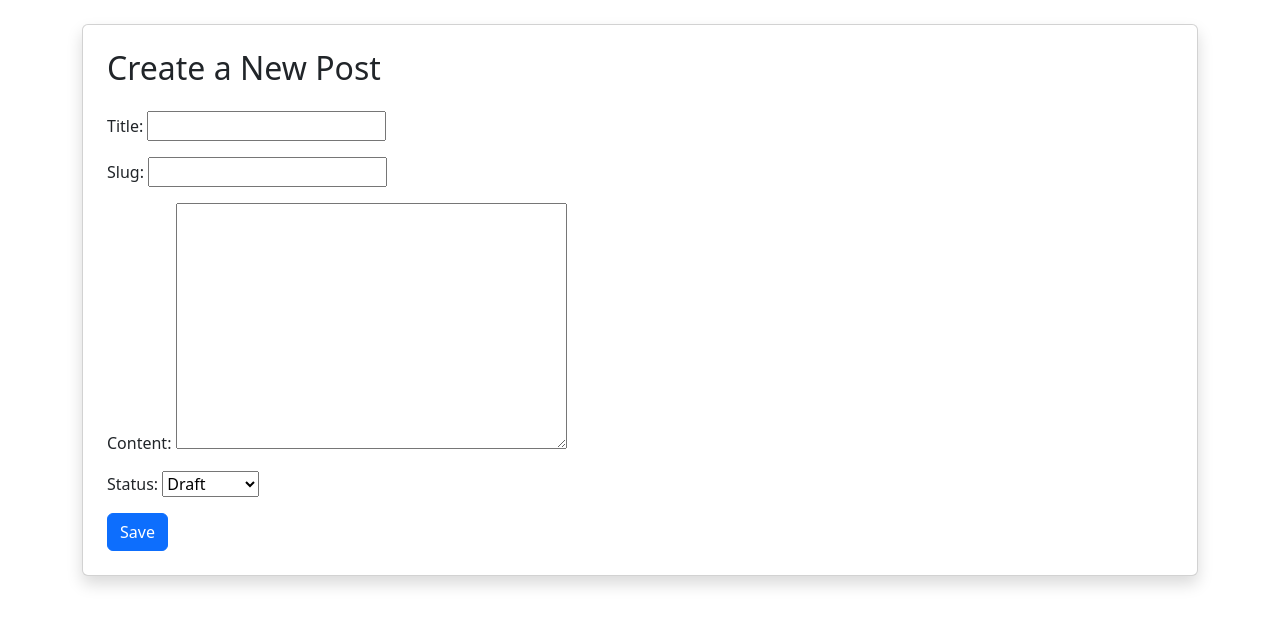
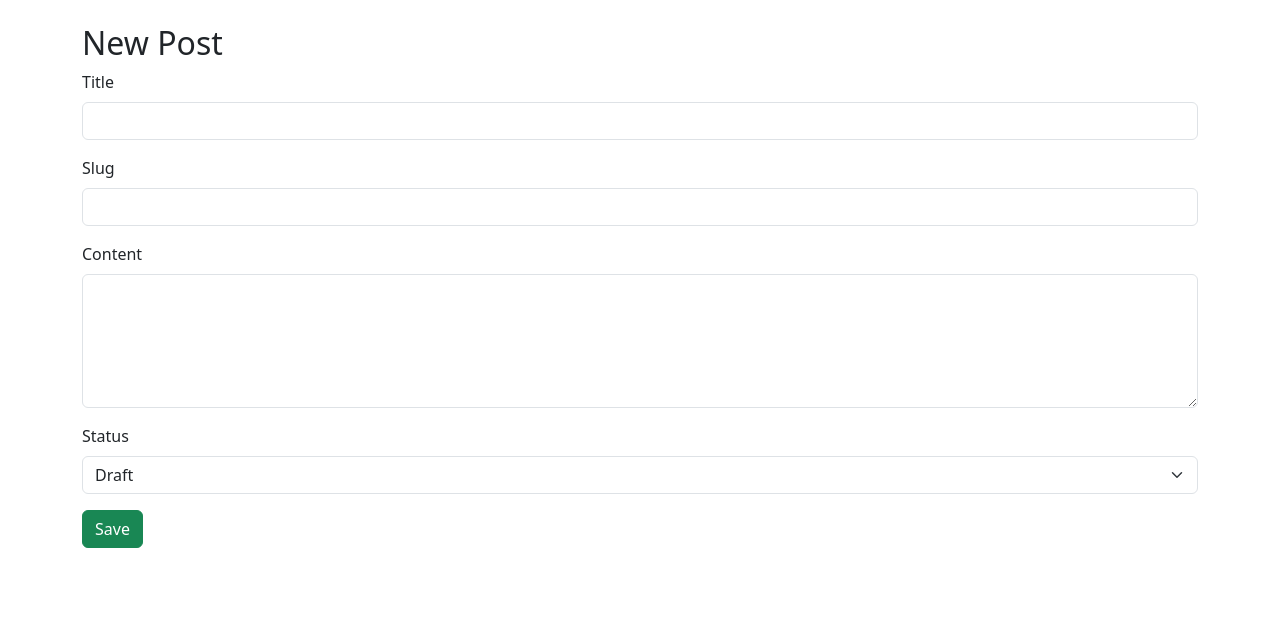
Before and after one commit to reza-khalili-dev/django-blog, a Django app: page /post/new/ in a window 1280 px wide. Shown: the part 56-682 px from the top of the page. Run offline with Django 5.2, Linux system fonts and the light colour scheme; the visitor is signed in with stand-in values (Sample User, id 1).

Commit message:
Add custom PostForm with Bootstrap styling and title validation

```diff
--- /dev/null
+++ b/blog/forms.py
@@ -0,0 +1,23 @@
+from django import forms
+from .models import Post
+
+
+class PostForm(forms.ModelForm):
+
+    class Meta:
+        model = Post
+        fields = ['title', 'slug', 'content', 'status']
+
+        widgets = {
+            'title': forms.TextInput(attrs={'class': 'form-control'}),
+            'slug': forms.TextInput(attrs={'class': 'form-control'}),
+            'content': forms.Textarea(attrs={'class': 'form-control', 'rows': 5}),
+            'status': forms.Select(attrs={'class': 'form-select'}),
+        }
+
+    def clean_title(self):
+
+        title = self.cleaned_data['title']
+        if len(title) < 5:
+            raise forms.ValidationError("Title must be at least 5 characters long.")
+        return title
--- a/blog/views.py
+++ b/blog/views.py
@@ -5,6 +5,7 @@ from django.views.generic import CreateView, ListView, DetailView, UpdateView, D
 from django.urls import reverse_lazy
 from django.db.models import Q
 from .models import Post
+from .forms import PostForm
 
 # Create your views here.
 
@@ -48,7 +49,7 @@ class PostDetailView(DetailView):
 
 class PostCreateView(LoginRequiredMixin,CreateView):
     model = Post
-    fields = ['title', 'slug', 'content', 'status']
+    form_class = PostForm
     template_name = 'blog/post_form.html'
     success_url = reverse_lazy('home')
 
@@ -59,7 +60,7 @@ class PostCreateView(LoginRequiredMixin,CreateView):
 
 class PostUpdateView(LoginRequiredMixin,UpdateView):
     model = Post
-    fields = ['title', 'slug', 'content', 'status']
+    form_class = PostForm
     template_name = 'blog/post_form.html'
     context_object_name = 'post'
 
--- a/templates/blog/post_form.html
+++ b/templates/blog/post_form.html
@@ -1,15 +1,22 @@
-{% extends "base.html" %}
-
-{% block title %}New Post{% endblock %}
+{% extends 'base.html' %}
 
 {% block content %}
-<div class="card shadow p-4">
-  <h2 class="mb-4">Create a New Post</h2>
+  <h2>{% if post %}Edit{% else %}New{% endif %} Post</h2>
 
   <form method="post">
     {% csrf_token %}
-    {{ form.as_p }}
-    <button type="submit" class="btn btn-primary">Save</button>
+    {{ form.non_field_errors }}
+
+    {% for field in form %}
+      <div class="mb-3">
+        <label class="form-label">{{ field.label }}</label>
+        {{ field }}
+        {% if field.errors %}
+          <div class="text-danger">{{ field.errors }}</div>
+        {% endif %}
+      </div>
+    {% endfor %}
+
+    <button type="submit" class="btn btn-success">Save</button>
   </form>
-</div>
 {% endblock %}
```
